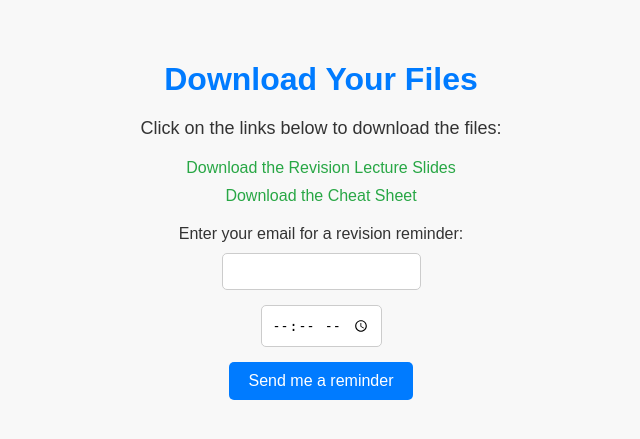
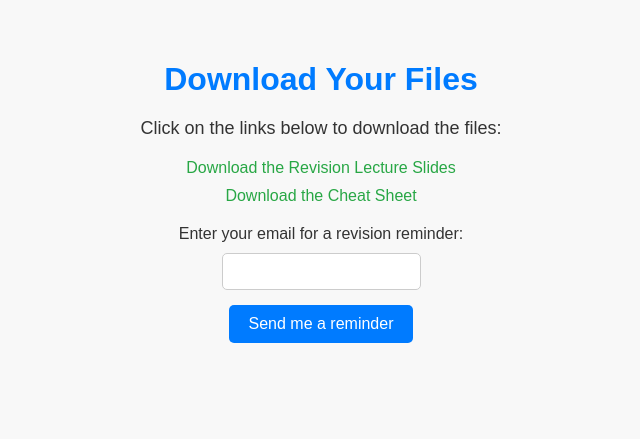
Before and after one commit to legendofskidmark/cc_term, a Flask app: template templates/output.html in a window 1280 px wide. Shown: the top 439 px of the page, without its empty margins (319-959 px from the left). Run offline with Flask 3, Linux system fonts and the light colour scheme; the template is opened without the code that fills it, so the values that code supplies are empty.

Commit message:
major refac

```diff
--- a/app.py
+++ b/app.py
@@ -17,7 +17,8 @@ from openai import OpenAI
 
 app = Flask(__name__)
 
-const_bucket_name = "cloud-computing-termproject-boon"
+# const_bucket_name = "cloud-computing-termproject-boon"
+const_bucket_name = "boon-ash-5409"
 aws_region = 'us-east-1'
 
 
@@ -140,18 +141,15 @@ def result():
     output = request.form.to_dict()
     print(output)
     email = output["email"]
-    time = output["time"]
 
     print(email)
-    print(time)
 
     payload = {
-        "email": email,
-        "time": time
+        "email": email
     }
 
     call_scheduler_lambda(payload)
-    return render_template('output.html', email = email, url1 = url1, url2 = url2, time = time)
+    return render_template('output.html', email = email, url1 = url1, url2 = url2)
 
 def generate_cheat_sheet(lecture_text):
 
--- a/templates/output.html
+++ b/templates/output.html
@@ -98,8 +98,6 @@
         <label for="email">Enter your email for a revision reminder:</label>
         <input type="text" id="email" name="email" required>
 
-        <input type="time" id="time" name="time" placeholder="Enter time" required>
-
         <input class="submit" type="submit" value = "Send me a reminder"></input>
 
         {% if email %}
```
